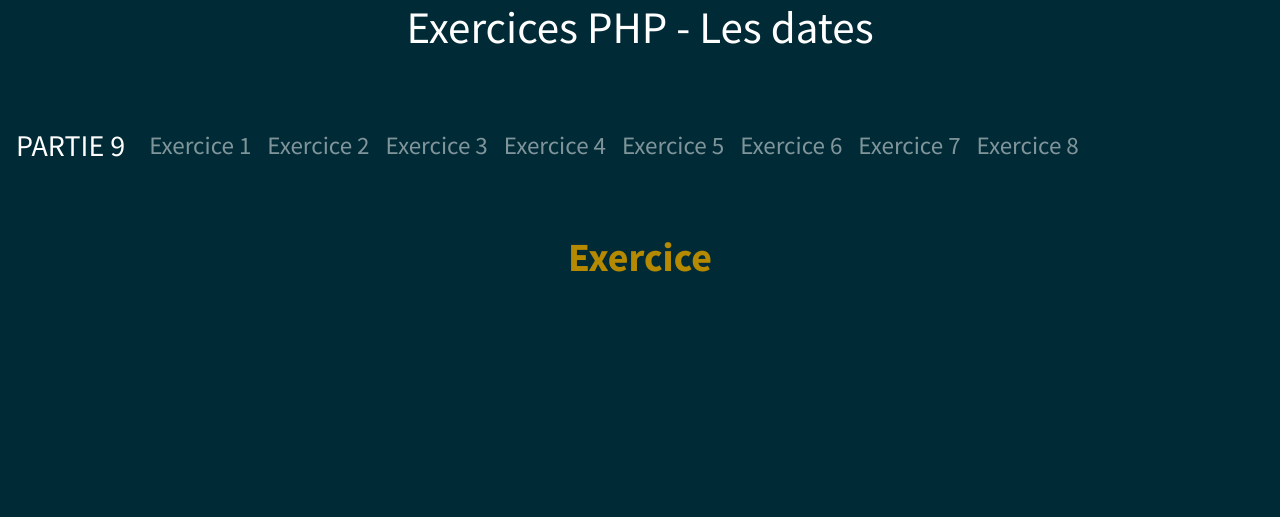
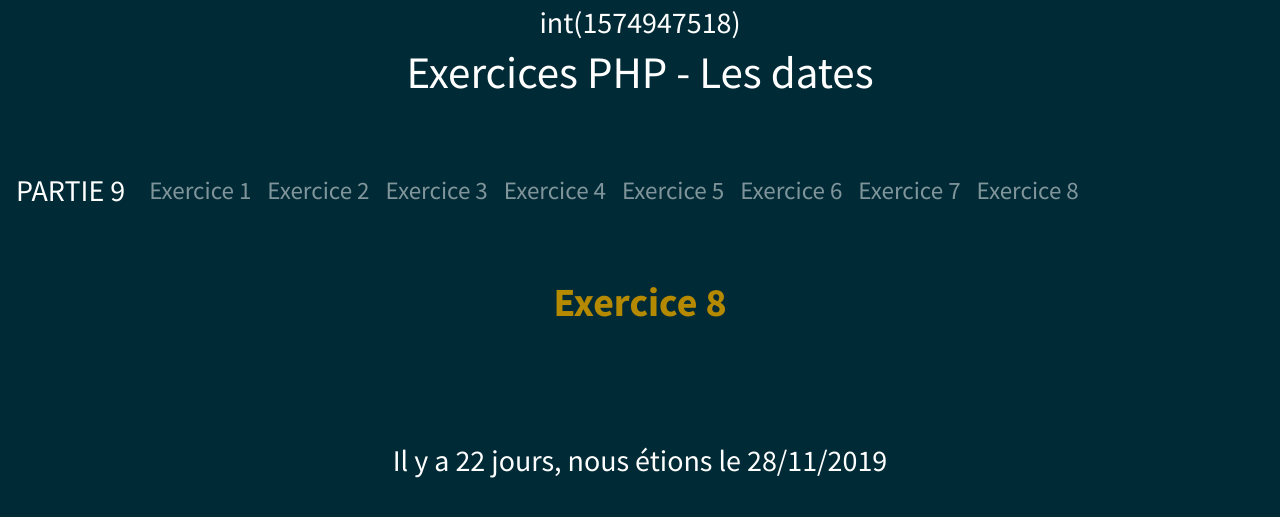
Before and after one commit to EmilieLamps/ExercicesPHP-Partie9, a PHP site: page / in a window 1280 px wide. Shown: the top 517 px of the page. Run offline with PHP 8.4, Linux system fonts and the light colour scheme; some libraries are stand-ins or nearby versions.

Commit message:
fin de l'exercice

```diff
--- a/ex8/index.php
+++ b/ex8/index.php
@@ -1,14 +1,16 @@
 <?php
-$page = "Exercice "; // Définir la variable pour changer le titre !
-
+$page = "Exercice 8"; // Définir la variable pour changer le titre !
+$dDay = time(); // affiche la date du jour en timestamp
+$dayNumber = 22; // Modifier la variable pour modifier le calcul
+$secondsDay = $dayNumber * 86400; // converti les jours de la variable dayNumber en secondes
+$timestampResult = ($dDay - $secondsDay); // additionne le timestamp du jour + celui du nombre de jours incrémentés
+var_dump($timestampResult);
+$result = date('d/m/Y', $timestampResult); // converti le timestamp en date au format JJ/MM/AAAA
 include '../header.php';
  ?>
- <h2 class="text-primary text-center pt-5 pb-5 font-weight-bold">Exercice </h2>
+ <h2 class="text-primary text-center pt-5 pb-5 font-weight-bold">Exercice 8</h2>
  <h3 class="text-center pb-5"></h3>
-<?php
-
-?>
-<p></p>
+<p>Il y a 22 jours, nous étions le <?= $result ?></p>
 <?php
 include '../footer.php';
 ?>
```
